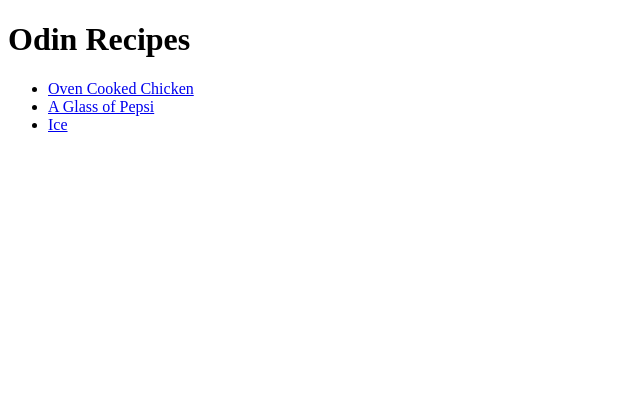
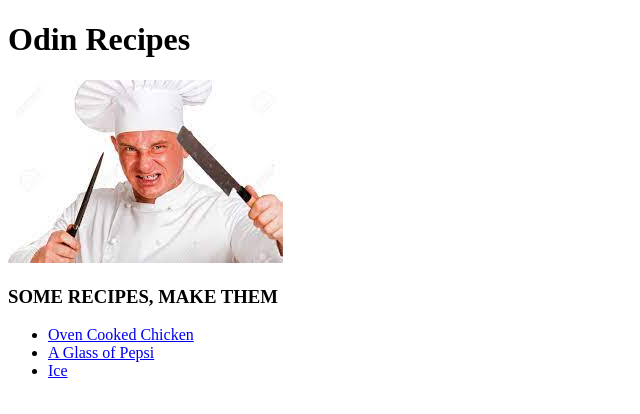
Before and after one commit to SourMicrowave/odin-recipes, a plain HTML site: page index.html in a window 1280 px wide. Shown: the whole page, without its empty margins (0-640 px from the left). Drawn offline with Linux system fonts and the light colour scheme.

Commit message:
added angrychef.jpg to index.html

```diff
--- a/index.html
+++ b/index.html
@@ -7,6 +7,8 @@
 </head>
 <body>
     <h1>Odin Recipes</h1>
+    <img src="recipes/images/angrychef.jpeg">
+    <h3>SOME RECIPES, MAKE THEM</h3>
     <ul>
         <li><a href="recipes/Oven-Cooked-Chicken.html">Oven Cooked Chicken</a></li>
         <li><a href="recipes/glassofpepsi.html">A Glass of Pepsi</a></li>
```
Also changed, not shown: recipes/images/angrychef.jpeg (added).
